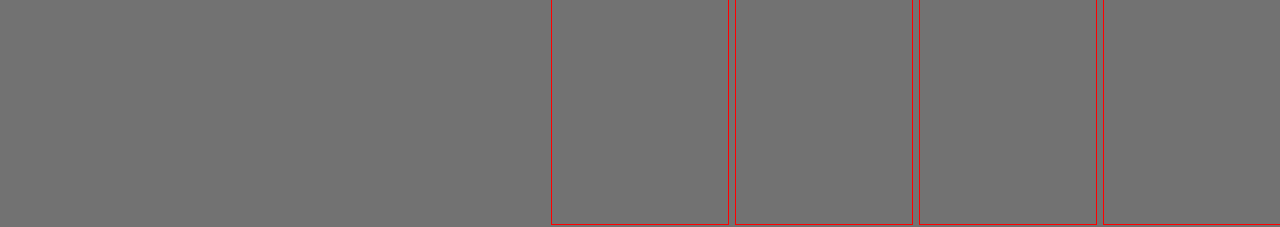
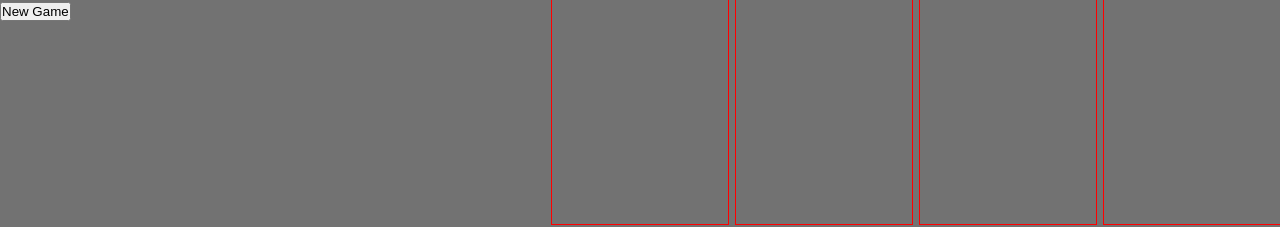
Before and after one commit to Rykus0/solitaire, a Next.js app: page / in a window 1280 px wide. Shown: the top 227 px of the page. Built offline with nearby package versions, Linux system fonts and the light colour scheme.

Commit message:
feat: add new game button

```diff
--- a/src/app/page.module.css
+++ b/src/app/page.module.css
@@ -7,7 +7,7 @@
   grid-template-columns: repeat(7, minmax(0, 1fr));
   grid-template-rows: min-content 1fr min-content;
   grid-template-areas:
-    ".    .    .     suit1 suit2 suit3 suit4"
+    "nav  nav  nav   suit1 suit2 suit3 suit4"
     "col1 col2 col3  col4  col5  col6  col7"
     "deck draw draw  .     .     .     .";
 
--- a/src/app/page.tsx
+++ b/src/app/page.tsx
@@ -42,6 +42,27 @@ export default function Home() {
   // TODO: alternately use click to pick up and drop card(s)
   // TODO: use menu-style keyboard controls to navigate cards
   // TODO: use enter to pick up and drop focused card and following siblings
+
+  function newGame() {
+    deck.current = new Deck();
+    deck.current.shuffle();
+    const stacks = new Array(STACK_COUNT);
+
+    for (let i = 0; i < STACK_COUNT; i++) {
+      const stackSize = i + 1;
+      stacks[i] = deck.current.draw(stackSize);
+      stacks[i][stackSize - 1].flip("up");
+    }
+
+    setTableau(stacks);
+    setWastepile([]);
+    setFoundation({
+      [CardSuit.Hearts]: [],
+      [CardSuit.Clubs]: [],
+      [CardSuit.Diamonds]: [],
+      [CardSuit.Spades]: [],
+    });
+  }
 
   function removeCardsFromState(card: PlayingCard): PlayingCard[] {
     // If coming from wastepile, it would be the last card
@@ -154,21 +175,14 @@ export default function Home() {
   function placeholder() {}
 
   useEffect(() => {
-    deck.current = new Deck();
-    deck.current.shuffle();
-    const stacks = new Array(STACK_COUNT);
-
-    for (let i = 0; i < STACK_COUNT; i++) {
-      const stackSize = i + 1;
-      stacks[i] = deck.current.draw(stackSize);
-      stacks[i][stackSize - 1].flip("up");
-    }
-
-    setTableau(stacks);
+    newGame();
   }, []);
 
   return (
     <main className={classes.main}>
+      <div style={{ gridArea: "nav" }}>
+        <button onClick={newGame}>New Game</button>
+      </div>
       <Stack
         onDrop={dropCardInFoundation}
         canStack={rules.canStackOnAce}
```
